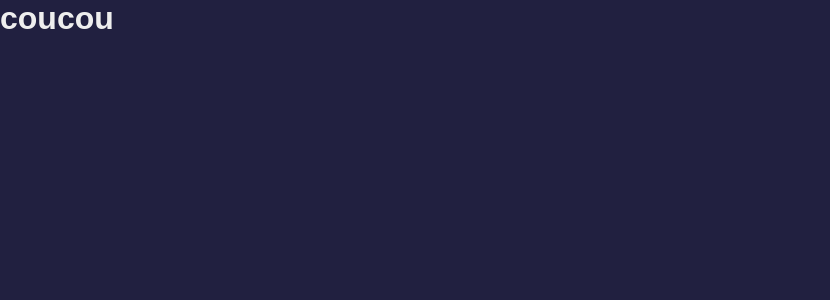
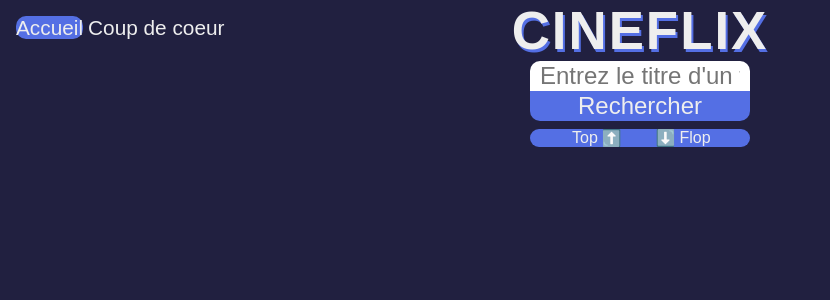
Before and after one commit to DavyHaYehoudi/cineflix, a React (Create React App) app: page / in a window 1280 px wide. Shown: the top 300 px of the page, without its empty margins (0-830 px from the left). Built offline with nearby package versions, Linux system fonts and the light colour scheme; no server answers; a web font is replaced by a local one.

Commit message:
navigation + form + debut requete api

```diff
--- a/src/App.js
+++ b/src/App.js
@@ -1,10 +1,17 @@
 import React from 'react';
+import { BrowserRouter, Route, Routes } from 'react-router-dom';
+import Home from './pages/Home';
+import UserList from './pages/UserList';
 
 const App = () => {
   return (
-    <div>
-      <h1>coucou</h1>
-    </div>
+    <BrowserRouter>
+      <Routes>
+        <Route path='/' element={<Home />} />
+        <Route path='/coup-de-coeur' element={<UserList />} />
+        <Route path='/*' element={<Home />} />
+      </Routes>
+    </BrowserRouter>
   );
 };
 
--- /dev/null
+++ b/src/components/Form.js
@@ -0,0 +1,43 @@
+import axios from 'axios';
+import React, { useEffect, useState } from 'react';
+
+const Form = () => {
+
+    useEffect(()=>{
+        axios.get('https://api.themoviedb.org/3/movie/550?api_key=bdca27504590d572df21083a2fdf78ab&query=star&language=fr-FR')
+        .then(data => console.log(data))
+    }, [])
+
+
+    // const[movie,setMovie]=useState([]);
+
+    // const handle = (e) =>{
+    //     e.preventDefault();
+    //     axios('https://api.themoviedb.org/3/movie/550?api_key=bdca27504590d572df21083a2fdf78ab')
+    //         .then(res => setMovie(res))
+    //         .catch(err => console.log(err))
+    // }
+
+    return (
+        <div className='form-component'>
+            <div className='form-container'>
+                <form>
+                    <input type='text'
+                           placeholder="Entrez le titre d'un film"
+                           id='search-input' />
+
+                    <input type='submit'
+                           value='Rechercher' />
+                </form>
+
+                <div className='btn-sort-container'>
+                    <div className='btn-sort' id='goodToBad'>Top<span>➡️</span></div>
+                    <div className='btn-sort' id='badToGood'>Flop<span>➡️</span></div>
+                </div>
+            </div>
+            {/* <div className='result'>{movie}</div> */}
+        </div>
+    );
+};
+
+export default Form;
--- /dev/null
+++ b/src/components/Header.js
@@ -0,0 +1,19 @@
+import React, { useLayoutEffect } from 'react';
+import { NavLink } from 'react-router-dom';
+
+const Header = () => {
+    return (
+        <div className='header'>
+            <nav>
+                <ul>
+                    <li><NavLink to='/' className={navData => navData.isActive ? 'nav-active' : ''} >Accueil</NavLink></li>
+                    <li><NavLink className={navData => navData.isActive ? 'nav-active' : ''} to='/coup-de-coeur' >Coup de coeur</NavLink></li>
+                </ul>
+            </nav>
+            <h1>CINEFLIX</h1>
+        </div>
+
+    );
+};
+
+export default Header;
--- /dev/null
+++ b/src/pages/Home.js
@@ -0,0 +1,14 @@
+import React from 'react';
+import Form from '../components/Form';
+import Header from '../components/Header';
+
+const Home = () => {
+    return (
+        <div className='home-page'>
+            <Header />
+            <Form />
+        </div>
+    );
+};
+
+export default Home;
--- /dev/null
+++ b/src/pages/UserList.js
@@ -0,0 +1,12 @@
+import React from 'react';
+import Header from '../components/Header';
+
+const UserList = () => {
+    return (
+        <div>
+            <Header />
+        </div>
+    );
+};
+
+export default UserList;
```
